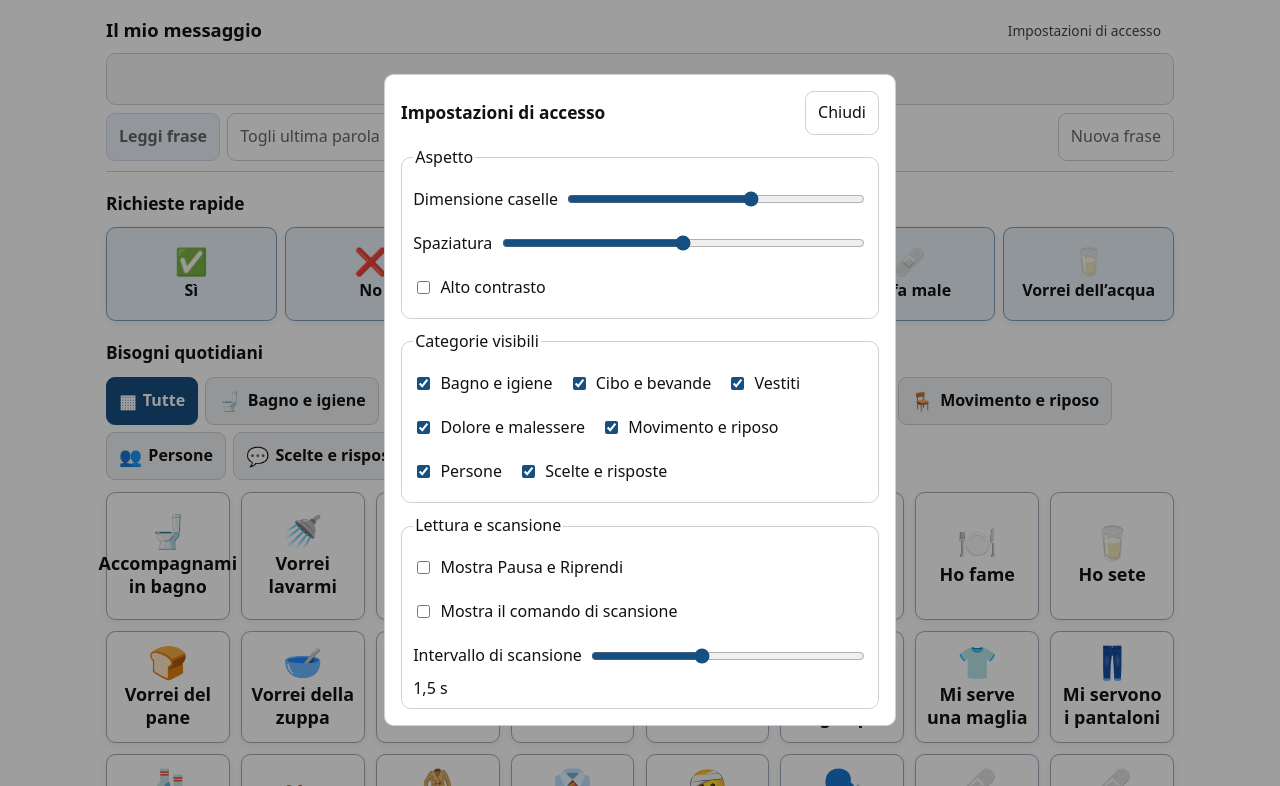
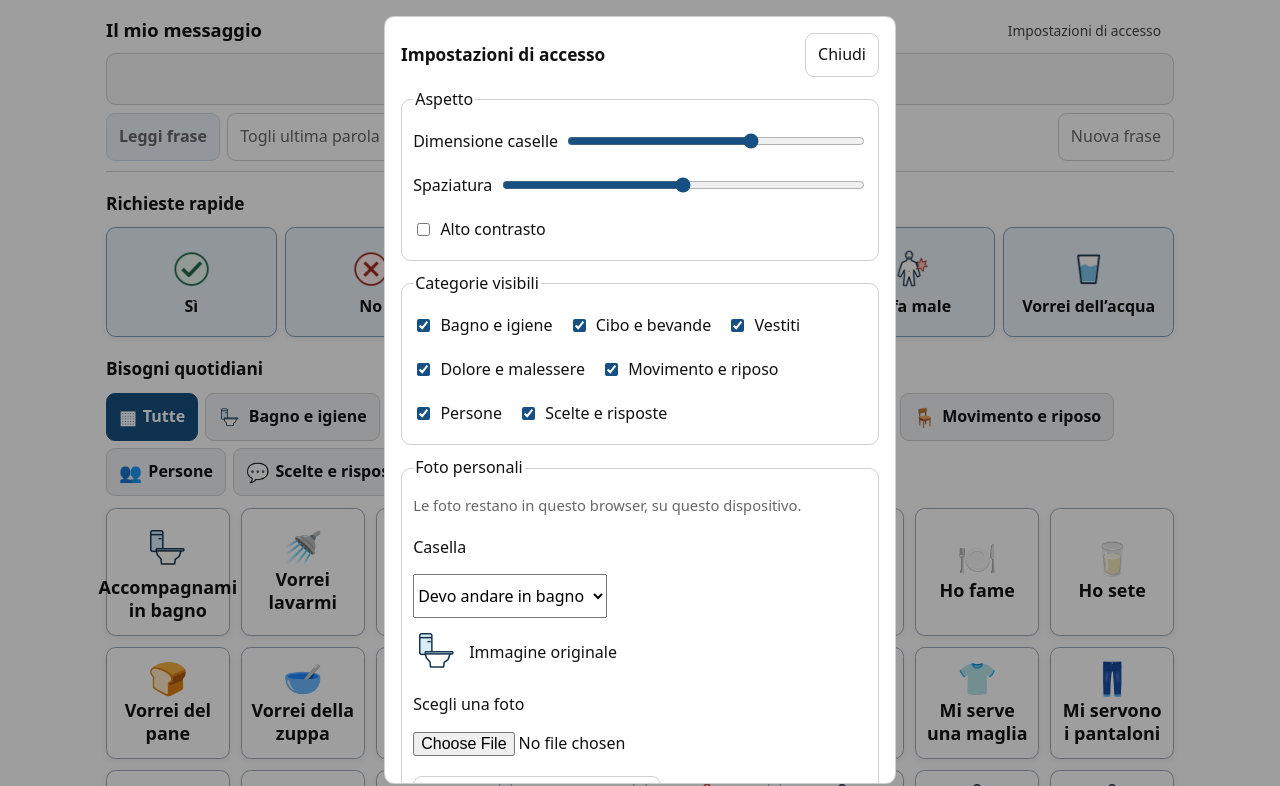
Before and after one commit to VitoPalumboPodcast/typewriterCAA, a website: page senior/index.html in a window 1280 px wide. Both pictures are taken after a click on the button "Impostazioni di accesso". Shown: the top 786 px of the page. Drawn offline with Linux system fonts and the light colour scheme.

Commit message:
Add Senior pictograms and local photo customization

```diff
--- a/senior/index.html
+++ b/senior/index.html
@@ -160,6 +160,19 @@
     .tile .tlabel{ font-size:1.12rem; line-height:1.25; font-weight:600; }
     .card-icon{ font-size:2rem; line-height:1; }
     .sentence-word .card-icon{ font-size:1.25rem; }
+    .card-image, .photo-preview img{
+      width:3rem;
+      height:3rem;
+      object-fit:contain;
+      flex:none;
+    }
+    .card-image.personal-photo, .photo-preview .personal-photo{
+      background:#fff;
+      border:1px solid var(--border);
+      border-radius:.4rem;
+    }
+    .sentence-word .card-image{ width:2rem; height:2rem; }
+    .categories .card-image{ width:1.5rem; height:1.5rem; }
     .quick-section{ margin-top:1rem; }
     .quick-grid{
       display:grid;
@@ -173,12 +186,27 @@
       border-color:#7f9cb8;
     }
     .quick-tile .card-icon{ font-size:1.65rem; }
+    .quick-tile .card-image{ width:2.65rem; height:2.65rem; }
     .quick-tile .tlabel{ font-size:1rem; }
     .quick-tile[data-message="aiuto"], .quick-tile[data-message="toilette"]{
       background:#fff0da;
       border-color:#aa6d21;
     }
     footer a{ color:#164f81; }
+    .photo-selector select, .photo-selector input{
+      font:inherit;
+      max-width:100%;
+      min-height:44px;
+    }
+    .photo-selector label{ display:block; padding-top:.4rem; }
+    .photo-selector select, .photo-selector input{ display:block; }
+    .photo-preview{
+      display:flex;
+      align-items:center;
+      gap:.5rem;
+      flex-wrap:wrap;
+      margin:.5rem 0;
+    }
 
     /* Info */
     .note{
@@ -254,6 +282,20 @@
         <legend>Categorie visibili</legend>
         <div class="category-options" id="category-options"></div>
       </fieldset>
+      <fieldset class="photo-selector">
+        <legend>Foto personali</legend>
+        <p class="note">Le foto restano in questo browser, su questo dispositivo.</p>
+        <label for="photo-card">Casella</label>
+        <select id="photo-card"></select>
+        <div class="photo-preview">
+          <span id="photo-preview" aria-hidden="true"></span>
+          <span id="photo-caption"></span>
+        </div>
+        <label for="photo-file">Scegli una foto</label>
+        <input id="photo-file" type="file" accept="image/*">
+        <button id="photo-reset" type="button">Ripristina immagine originale</button>
+        <p class="note" id="photo-status" role="status"></p>
+      </fieldset>
       <fieldset>
         <legend>Lettura e scansione</legend>
         <label><input id="show-pause" type="checkbox"> Mostra Pausa e Riprendi</label>
@@ -264,7 +306,7 @@
     </form>
   </dialog>
 
-  <script src="vocabulary.js"></script>
+  <script src="vocabulary.js?v=pittogrammi"></script>
   <script>
     // Stato applicativo
     const state = {
@@ -289,11 +331,24 @@
     const btnScan = document.getElementById("btn-scan");
     const scanSpeedInput = document.getElementById("scan-speed");
 
-    function createIcon(symbol){
+    function photoKey(item){
+      return "senior:photo:" + item.id;
+    }
+
+    function createCardImage(item){
+      const photo = item.id && localStorage.getItem(photoKey(item));
+      const source = photo || item.image;
+      if (source){
+        const image = document.createElement("img");
+        image.className = photo ? "card-image personal-photo" : "card-image";
+        image.alt = "";
+        image.src = source;
+        return image;
+      }
       const icon = document.createElement("span");
       icon.className = "card-icon";
       icon.setAttribute("aria-hidden", "true");
-      icon.textContent = symbol;
+      icon.textContent = item.icon;
       return icon;
     }
 
@@ -305,7 +360,7 @@
       const label = document.createElement("span");
       label.className = "tlabel";
       label.textContent = item.label;
-      button.append(createIcon(item.icon), label);
+      button.append(createCardImage(item), label);
       button.addEventListener("click", () => {
         if (quick) playReading([item]);
         else addToken(item);
@@ -324,6 +379,10 @@
       }
     }
 
+    function renderQuickCards(){
+      quickGrid.replaceChildren(...CATALOG.filter(item => item.cat === "QUICK").map(item => makeCard(item, true)));
+    }
+
     function renderSentence(){
       sentenceEl.replaceChildren();
       for (const token of state.tokens){
@@ -331,7 +390,7 @@
         word.type = "button";
         word.className = "sentence-word";
         word.title = "Ascolta " + token.label;
-        word.append(createIcon(token.icon), token.label);
+        word.append(createCardImage(token), token.label);
         word.addEventListener("click", () => playReading([token]));
         sentenceEl.appendChild(word);
       }
@@ -525,15 +584,94 @@
     gap.addEventListener("input", applySizes);
 
     const settings = document.getElementById("access-settings");
+    const photoCard = document.getElementById("photo-card");
+    const photoFile = document.getElementById("photo-file");
+    const photoReset = document.getElementById("photo-reset");
+    const photoPreview = document.getElementById("photo-preview");
+    const photoCaption = document.getElementById("photo-caption");
+    const photoStatus = document.getElementById("photo-status");
+    const photoCards = CATALOG.filter(item =>
+      ["toilette", "acqua", "maglia", "giacca", "scarpe", "coperta", "famiglia", "telefono", "occhiali"].includes(item.id)
+    );
+    for (const item of photoCards) photoCard.add(new Option(item.label, item.id));
+
+    function selectedPhotoCard(){
+      return photoCards.find(item => item.id === photoCard.value);
+    }
+
+    function refreshPhotoPreview(){
+      const item = selectedPhotoCard();
+      const hasPhoto = Boolean(localStorage.getItem(photoKey(item)));
+      photoPreview.replaceChildren(createCardImage(item));
+      photoCaption.textContent = hasPhoto ? "Foto personale" : "Immagine originale";
+      photoReset.disabled = !hasPhoto;
+    }
+
+    function refreshCardImages(){
+      renderQuickCards();
+      buildGrid();
+      renderSentence();
+      refreshPhotoPreview();
+    }
+
+    async function preparePhoto(file){
+      const bitmap = await createImageBitmap(file);
+      try {
+        const canvas = document.createElement("canvas");
+        const scale = Math.min(1, 400 / Math.max(bitmap.width, bitmap.height));
+        canvas.width = Math.max(1, Math.round(bitmap.width * scale));
+        canvas.height = Math.max(1, Math.round(bitmap.height * scale));
+        const context = canvas.getContext("2d", { alpha:false });
+        context.fillStyle = "#fff";
+        context.fillRect(0, 0, canvas.width, canvas.height);
+        context.drawImage(bitmap, 0, 0, canvas.width, canvas.height);
+        return canvas.toDataURL("image/jpeg", .83);
+      } finally {
+        bitmap.close();
+      }
+    }
+
+    photoCard.addEventListener("change", () => {
+      photoStatus.textContent = "";
+      refreshPhotoPreview();
+    });
+    photoFile.addEventListener("change", async () => {
+      const file = photoFile.files[0];
+      if (!file) return;
+      const item = selectedPhotoCard();
+      photoCard.disabled = photoFile.disabled = photoReset.disabled = true;
+      photoStatus.textContent = "Salvataggio della foto…";
+      try {
+        const photo = await preparePhoto(file);
+        localStorage.setItem(photoKey(item), photo);
+        refreshCardImages();
+        photoStatus.textContent = "Foto salvata per «" + item.label + "».";
+      } catch (error) {
+        photoStatus.textContent = error.name === "QuotaExceededError"
+          ? "Lo spazio del browser è esaurito. Rimuovi una foto personale e riprova."
+          : "Impossibile leggere la foto. Prova con un’immagine JPEG o PNG.";
+      } finally {
+        photoFile.value = "";
+        photoCard.disabled = photoFile.disabled = false;
+        refreshPhotoPreview();
+      }
+    });
+    photoReset.addEventListener("click", () => {
+      localStorage.removeItem(photoKey(selectedPhotoCard()));
+      refreshCardImages();
+      photoStatus.textContent = "Immagine originale ripristinata.";
+      photoFile.focus();
+    });
+
     const contrast = document.getElementById("contrast");
     const enableScan = document.getElementById("enable-scan");
     const filters = document.getElementById("filters");
     const categoryOptions = document.getElementById("category-options");
     const FILTERS = {
-      BAGNO:{ label:"Bagno e igiene", icon:"🚽" },
+      BAGNO:{ label:"Bagno e igiene", image:"pictograms/toilette.png" },
       PASTI:{ label:"Cibo e bevande", icon:"🍽️" },
       VESTITI:{ label:"Vestiti", icon:"👕" },
-      DOLORE:{ label:"Dolore e malessere", icon:"🩹" },
+      DOLORE:{ label:"Dolore e malessere", image:"pictograms/male.png" },
       RIPOSO:{ label:"Movimento e riposo", icon:"🪑" },
       PERSONE:{ label:"Persone", icon:"👥" },
       SCELTE:{ label:"Scelte e risposte", icon:"💬" }
@@ -565,10 +703,8 @@
         button.type = "button";
         button.dataset.filter = value;
         const category = value === "ALL" ? { label:"Tutte", icon:"▦" } : FILTERS[value];
-        const icon = document.createElement("span");
-        icon.className = "category-icon";
-        icon.setAttribute("aria-hidden", "true");
-        icon.textContent = category.icon;
+        const icon = createCardImage(category);
+        if (!category.image) icon.className = "category-icon";
         button.append(icon, category.label);
         button.addEventListener("click", () => toggleFilter(value));
         filters.appendChild(button);
@@ -584,6 +720,7 @@
 
     document.getElementById("btn-settings").addEventListener("click", () => {
       stopScan();
+      refreshPhotoPreview();
       settings.showModal();
     });
     contrast.addEventListener("change", applyContrast);
@@ -633,7 +770,7 @@
     applySizes();
     applyContrast();
     updateScanSpeed();
-    quickGrid.replaceChildren(...CATALOG.filter(item => item.cat === "QUICK").map(item => makeCard(item, true)));
+    renderQuickCards();
     renderFilters();
     renderSentence();
 
--- a/senior/vocabulary.js
+++ b/senior/vocabulary.js
@@ -3,43 +3,50 @@ const CATALOG = [
     "cat": "QUICK",
     "id": "si",
     "label": "Sì",
-    "icon": "✅"
+    "icon": "✅",
+    "image": "pictograms/si.png"
   },
   {
     "cat": "QUICK",
     "id": "no",
     "label": "No",
-    "icon": "❌"
+    "icon": "❌",
+    "image": "pictograms/no.png"
   },
   {
     "cat": "QUICK",
     "id": "aiuto",
     "label": "Aiutami, per favore",
-    "icon": "🛎️"
+    "icon": "🛎️",
+    "image": "pictograms/aiuto.png"
   },
   {
     "cat": "QUICK",
     "id": "toilette",
     "label": "Devo andare in bagno",
-    "icon": "🚽"
+    "icon": "🚽",
+    "image": "pictograms/toilette.png"
   },
   {
     "cat": "QUICK",
     "id": "male",
     "label": "Mi fa male",
-    "icon": "🩹"
+    "icon": "🩹",
+    "image": "pictograms/male.png"
   },
   {
     "cat": "QUICK",
     "id": "acqua",
     "label": "Vorrei dell’acqua",
-    "icon": "🥛"
+    "icon": "🥛",
+    "image": "pictograms/acqua.png"
   },
   {
     "cat": "BAGNO",
     "id": "accompagna",
     "label": "Accompagnami in bagno",
-    "icon": "🚽"
+    "icon": "🚽",
+    "image": "pictograms/toilette.png"
   },
   {
     "cat": "BAGNO",
@@ -159,31 +166,36 @@ const CATALOG = [
     "cat": "DOLORE",
     "id": "testa",
     "label": "Mi fa male la testa",
-    "icon": "🤕"
+    "icon": "🤕",
+    "image": "pictograms/testa.png"
   },
   {
     "cat": "DOLORE",
     "id": "gola",
     "label": "Mi fa male la gola",
-    "icon": "🗣️"
+    "icon": "🗣️",
+    "image": "pictograms/gola.png"
   },
   {
     "cat": "DOLORE",
     "id": "pancia",
     "label": "Mi fa male la pancia",
-    "icon": "🩹"
+    "icon": "🩹",
+    "image": "pictograms/pancia.png"
   },
   {
     "cat": "DOLORE",
     "id": "schiena",
     "label": "Mi fa male la schiena",
-    "icon": "🩹"
+    "icon": "🩹",
+    "image": "pictograms/schiena.png"
   },
   {
     "cat": "DOLORE",
     "id": "gambe",
     "label": "Mi fanno male le gambe",
-    "icon": "🦵"
+    "icon": "🦵",
+    "image": "pictograms/gambe.png"
   },
   {
     "cat": "DOLORE",
```
Also changed, not shown: senior/pictograms/acqua.png (added), senior/pictograms/aiuto.png (added), senior/pictograms/gambe.png (added), senior/pictograms/gola.png (added), senior/pictograms/male.png (added), senior/pictograms/no.png (added), senior/pictograms/pancia.png (added), senior/pictograms/schiena.png (added), senior/pictograms/si.png (added), senior/pictograms/testa.png (added), senior/pictograms/toilette.png (added).
